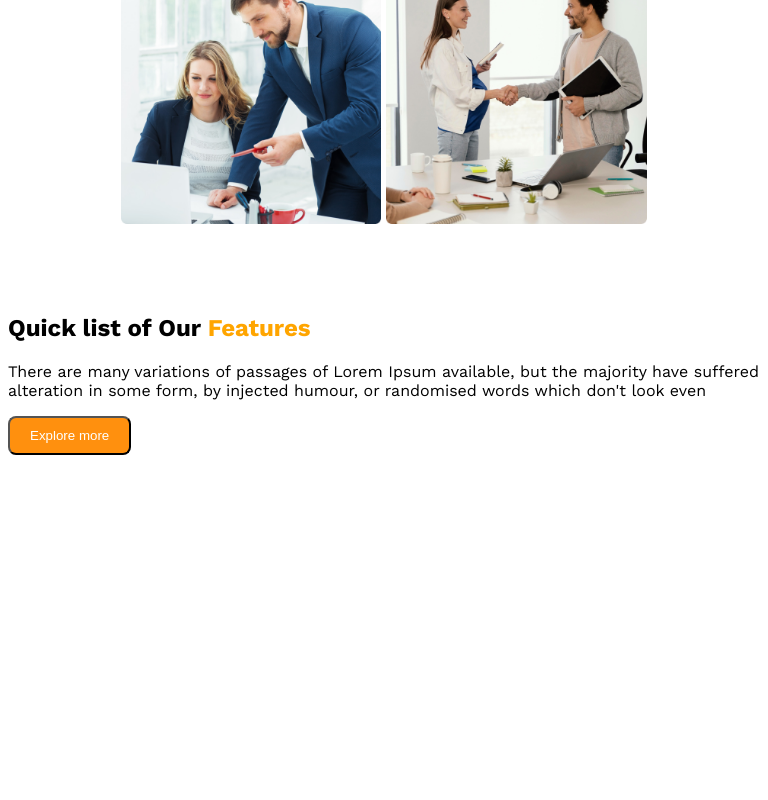
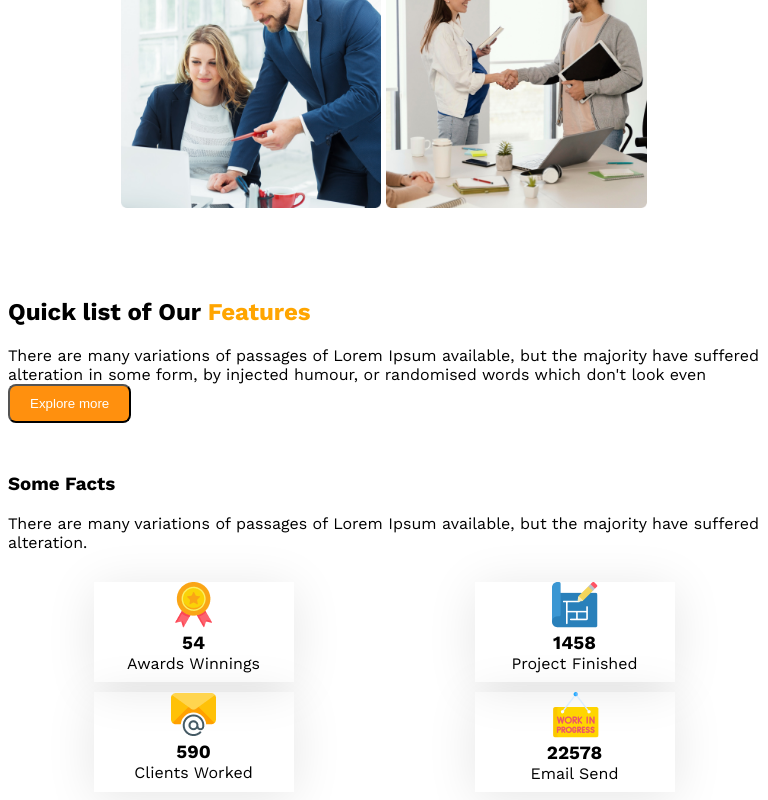
Before and after one commit to Osman-Goni22/G3-architects-website, a plain HTML site: page index.html in a window 768 px wide. Shown: the part 1189-1989 px from the top of the page. Before the commit the page ends 1652 px from the top, so only its background shows below. Drawn offline with nearby package versions, Linux system fonts and the light colour scheme.

Commit message:
some facts section done with responsiveness

```diff
--- a/index.html
+++ b/index.html
@@ -9,7 +9,7 @@
 </head>
 
 <body class="work-sans-font">
-    <header>
+    <header  >
         <nav class="navbar display-flex">
             <h3 class="brand">
                 G3 architects
@@ -42,7 +42,7 @@
     </header>
 
     <main>
-           <div class="image-gallary display-flex ">
+           <div class="image-gallary display-flex">
             <div class="img-container">
                 <img src="./images/team1.png" alt="">
                 <img src="./images/team2.png" alt="">
@@ -59,6 +59,52 @@
             </div>
            </div>
 
+           <!-- facts are enjoing -->
+
+           <section>
+
+           </section>
+
+           <!-- some facts -->
+            <section class="some-facts">
+                <div class="div-1">
+                    <h3 class="title">Some Facts</h3>
+                <p>There are many variations of passages of Lorem Ipsum available, but the majority have suffered alteration.</p>
+                </div>
+
+                <div class="cards">
+                    <div class="card-1">
+                        <img src="./images/icons/ribon.png" alt="" class="img-icon">
+
+
+                        <h3 class=" description"> 54</h3>
+                        <p>Awards Winnings</p>
+                    </div>
+                    <div class="card-2">
+                        <img src="./images/icons/projects.png" alt="" class="img-icon">
+
+
+                        <h3 class="description"> 1458</h3>
+                        <p>Project Finished</p>
+                    </div>
+                    <div class="card-3">
+                        <img src="./images/icons/email.png" alt="" class="img-icon">
+
+
+                        <h3 class="description"> 590</h3>
+                        <p>Clients Worked</p>
+                    </div>
+                    <div class="card-4">
+                        <img src="./images/icons/customers.png" alt="" class="img-icon">
+
+
+                        <h3 class="description">22578</h3>
+                        <p>Email Send</p>
+                    </div>
+                </div>
+
+            </section>
+
     </main>
 
     <footer>
--- a/styles/architect.css
+++ b/styles/architect.css
@@ -119,8 +119,8 @@
 
   .image-gallary{
 
-    width: 1000px;
-    margin-top: 50px;
+    width: 1100px;
+    margin: 50px auto;
     justify-content:space-between;
     gap: 70px;
     align-items: center;
@@ -139,6 +139,8 @@
     .image-gallary{
         flex-direction: column;
         width: 100%;
+        align-items: start;
+
     }
 
     .img-container{
@@ -146,20 +148,20 @@
     }
   }
 
-  @media screen and (min-width:576px) and (max-width:990px){
+  @media screen and (min-width:576px) and (max-width:800px){
     .image-gallary{
         width: 100%;
         flex-direction: column;
-        align-items: start;
+        align-items: center;
     }
 
     .img-container{
         max-width: 100%;
-        margin: 0 auto;
+        margin:0 auto;
     }
 
     .text{
-        margin: 0;
+        margin-left: 0;
         width: 100%;
     }
 
@@ -172,3 +174,65 @@
   .hide{
     display: none;
   }
+
+  .some-facts{
+    width: 1000px;
+    margin: 0 auto;
+  }
+  .cards{
+    width: 100%;
+    display: grid;
+    grid-template-columns: repeat(4,1fr);
+
+  }
+
+
+  .card-1,  .card-2,  .card-3,  .card-4 .img-icon, .description ,p{
+    margin: 0;
+
+  }
+
+  .some-facts .div-1{
+    margin-bottom: 30px;
+  }
+
+
+
+  .card-1,  .card-2,  .card-3,  .card-4{
+    text-align: center;
+    width: 200px;
+    height: 100px;
+
+    box-shadow: 0 6px 50px rgba(0,0,0,0.1);
+    z-index: 1;
+  }
+
+
+  @media screen and (max-width:576px) {
+    .some-facts{
+        width: 100%;
+    }
+    .cards{
+        width: 100%;
+        grid-template-columns: repeat(1,1fr);
+        gap: 10px;
+        justify-items: center;
+    }
+  }
+
+  @media screen and (min-width:577px) and (max-width:800px) {
+    .some-facts{
+        width: 100%;
+    }
+    .cards{
+        width: 100%;
+        grid-template-columns: repeat(2,1fr);
+        gap: 10px;
+        justify-items: center;
+    }
+
+    .some-facts .div-1{
+        width: 100%;
+        margin-left: 0;
+      }
+  }
```
